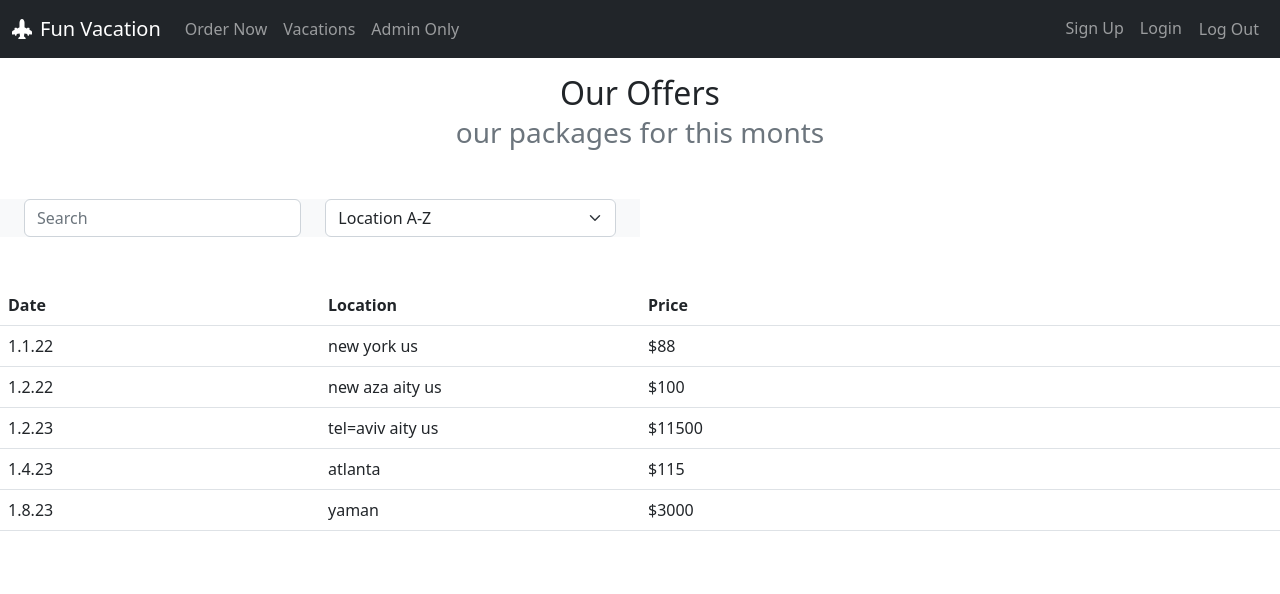
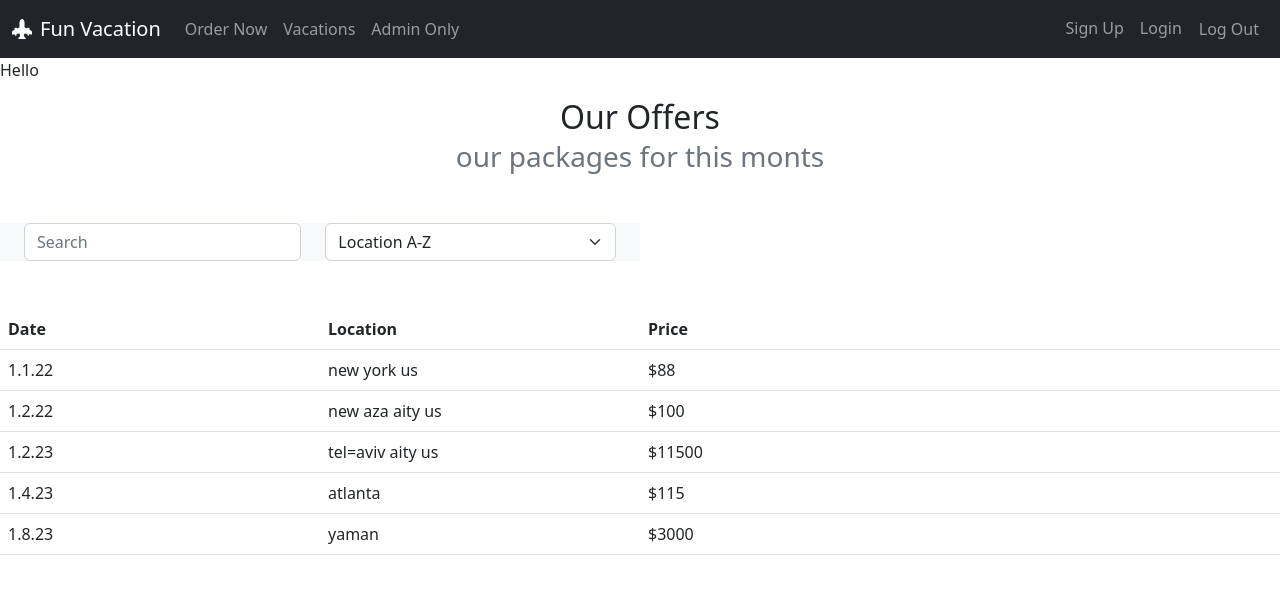
Before and after one commit to levworkshop/fun-vacation, a React (Create React App) app: page / in a window 1280 px wide. Shown: the top 594 px of the page. Built offline with nearby package versions, Linux system fonts and the light colour scheme.

Commit message:
global context instead of props

```diff
--- a/src/App.tsx
+++ b/src/App.tsx
@@ -1,4 +1,4 @@
-import { useState } from 'react';
+import { createContext, useState } from 'react';
 import { Route, Routes, useNavigate } from 'react-router-dom';
 import { ToastContainer } from 'react-toastify';
 import './App.css';
@@ -19,8 +19,18 @@ interface ILoginData {
     password: string;
 }
 
+interface Context {
+    userName: string;
+    handleLogout: Function;
+    login: Function;
+    isAdmin: boolean;
+}
+
+export const AppContext = createContext<Context | null>(null);
+
 function App() {
     const [userName, setUserName] = useState('');
+    const [isAdmin, setIsAdmin] = useState(false);
     const navigate = useNavigate();
 
     function handleLogout() {
@@ -41,18 +51,20 @@ function App() {
             .then(json => {
                 setToken(json.token);
                 localStorage.setItem('admin', json.isAdmin);
-                // localStorage.setItem('user', json.name);
+                setIsAdmin(json.isAdmin);
                 setUserName(json.name);
                 navigate('/vacations');
             })
     }
 
     return (
-        <>
-            <Header
-                userName={userName}
-                handleLogout={handleLogout}
-            />
+        <AppContext.Provider value={{
+            userName,
+            handleLogout,
+            login,
+            isAdmin
+        }}>
+            <Header />
             <ToastContainer />
 
             <Routes>
@@ -93,7 +105,7 @@ function App() {
                     element={<AdminOnly />}
                 />
             </Routes>
-        </>
+        </AppContext.Provider>
     );
 }
 
--- a/src/auth/Logout.tsx
+++ b/src/auth/Logout.tsx
@@ -1,11 +1,13 @@
-interface Props {
-    handler: Function;
-}
+import { useContext } from "react";
+import { AppContext } from "../App";
 
-function Logout({ handler }: Props) {
+function Logout() {
+    const context = useContext(AppContext);
+    if (!context) return <div>Error</div>;
+
     return (
         <button
-            onClick={(e) => handler()}
+            onClick={(e) => context.handleLogout()}
             className="btn btn-link nav-link"
         >
             Log Out
--- a/src/components/Header.tsx
+++ b/src/components/Header.tsx
@@ -2,12 +2,7 @@ import { NavLink } from "react-router-dom";
 import Logout from "../auth/Logout";
 import User from "./User";
 
-interface Props {
-    userName: string;
-    handleLogout: Function;
-}
-
-function Header({ userName, handleLogout }: Props) {
+function Header() {
     return (
         <header>
             <nav className="navbar navbar-expand-lg navbar-dark bg-dark">
@@ -73,14 +68,14 @@ function Header({ userName, handleLogout }: Props) {
                                 </NavLink>
                             </li>
                             <li className="nav-item">
-                                <Logout handler={handleLogout} />
+                                <Logout />
                             </li>
                         </ul>
                     </div>
                 </div>
             </nav>
 
-            <User userName={userName} />
+            <User />
         </header>
     );
 }
--- a/src/components/User.tsx
+++ b/src/components/User.tsx
@@ -1,13 +1,13 @@
-interface Props {
-    userName: string;
-}
+import { useContext } from "react";
+import { AppContext } from "../App";
 
-function User({ userName }: Props) {
-    if (!userName) return null;
+function User() {
+    const context = useContext(AppContext);
+    if (!context) return <div>Error</div>;
 
     return (
         <div>
-            Hello {userName}
+            Hello {context.userName}
         </div>
     );
 }
```
